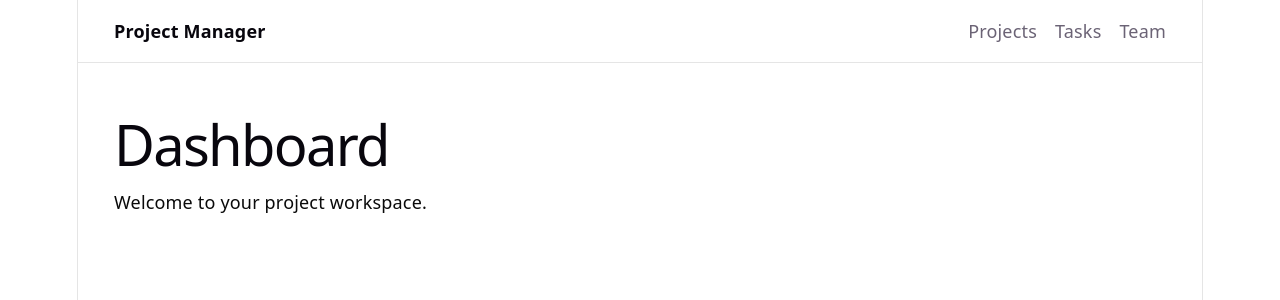
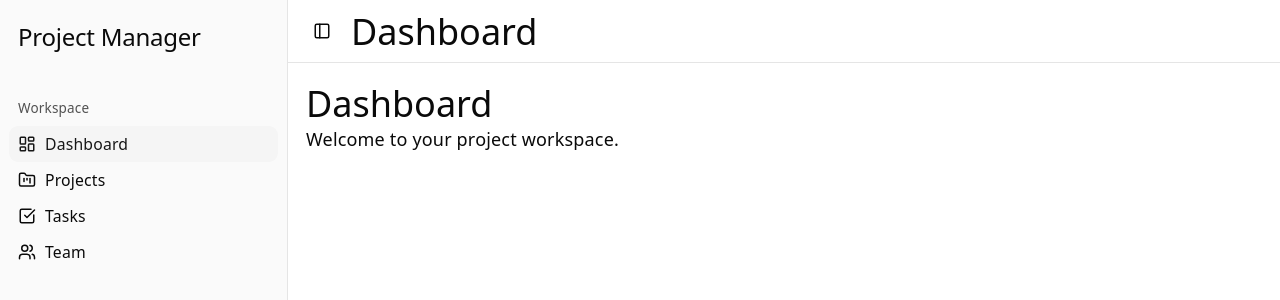
Before and after one commit to portg1/Project-Managemen, a React (Vite) app: page / in a window 1280 px wide. Shown: the top 300 px of the page. Built offline with nearby package versions, Linux system fonts and the light colour scheme.

Commit message:
fix: wire app shell and correct layout

```diff
--- a/src/App.jsx
+++ b/src/App.jsx
@@ -1,8 +1,18 @@
 import AppRouter from './routes/AppRouter.jsx'
+import AppShell from "@/components/layout/AppShell"
+import { BrowserRouter } from 'react-router'
+
 import { Toaster } from '@/components/ui/sonner'
 
 function App() {
-  return <><AppRouter /><Toaster /></>
+  return (
+    <BrowserRouter>
+      <AppShell>
+        <AppRouter />
+      </AppShell>
+      <Toaster />
+    </BrowserRouter>
+  )
 }
 
 export default App
--- /dev/null
+++ b/src/components/layout/AppHeader.jsx
@@ -0,0 +1,35 @@
+import {
+  SidebarTrigger,
+} from "@/components/ui/sidebar"
+
+import { Separator } from "@/components/ui/separator"
+import { useLocation } from "react-router"
+
+// Import your theme toggle when implemented.
+
+function getPageTitle(pathname) {
+  if (pathname === "/") return "Dashboard"
+  if (pathname === "/projects") return "Projects"
+  if (pathname.startsWith("/projects/")) return "Project Details"
+  if (pathname === "/tasks") return "Tasks"
+  if (pathname === "/team") return "Team"
+  if (pathname.startsWith("/team/")) return "Member Details"
+
+  return "Not Found"
+}
+
+export default function AppHeader() {
+  const location = useLocation()
+  const pageTitle = getPageTitle(location.pathname)
+
+  return (
+    <header className="flex h-14 shrink-0 items-center gap-3 border-b px-4">
+      <SidebarTrigger />
+
+      <h1 className="text-lg font-semibold">
+        {pageTitle}
+      </h1>
+
+    </header>
+  )
+}
--- /dev/null
+++ b/src/components/layout/AppShell.jsx
@@ -0,0 +1,23 @@
+import {
+  SidebarProvider,
+  SidebarInset,
+} from "@/components/ui/sidebar"
+
+import AppSidebar from "./AppSidebar"
+import AppHeader from "./AppHeader"
+
+export default function AppShell({ children }) {
+  return (
+    <SidebarProvider className="h-svh min-h-0">
+      <AppSidebar />
+
+      <SidebarInset className="min-h-0 min-w-0">
+        <AppHeader />
+
+        <main className="min-h-0 flex-1 overflow-y-auto p-4">
+          {children}
+        </main>
+      </SidebarInset>
+    </SidebarProvider>
+  )
+}
--- /dev/null
+++ b/src/components/layout/AppSidebar.jsx
@@ -0,0 +1,98 @@
+import {
+  Sidebar,
+  SidebarHeader,
+  SidebarContent,
+  SidebarGroup,
+  SidebarGroupLabel,
+  SidebarGroupContent,
+  SidebarMenu,
+  SidebarMenuItem,
+  SidebarMenuButton,
+  SidebarFooter,
+  useSidebar,
+} from "@/components/ui/sidebar"
+
+import { NavLink, useLocation } from "react-router"
+
+import {
+  LayoutDashboard,
+  FolderKanban,
+  CheckSquare,
+  Users,
+} from "lucide-react"
+
+const navigationItems = [
+  { title: "Dashboard", url: "/", icon: LayoutDashboard },
+  { title: "Projects", url: "/projects", icon: FolderKanban },
+  { title: "Tasks", url: "/tasks", icon: CheckSquare },
+  { title: "Team", url: "/team", icon: Users },
+]
+
+export default function AppSidebar() {
+  const location = useLocation()
+  const { isMobile, setOpenMobile } = useSidebar()
+
+  const isActive = (url) => {
+    if (url === "/") {
+      return location.pathname === "/"
+    }
+
+    return (
+      location.pathname === url ||
+      location.pathname.startsWith(`${url}/`)
+    )
+  }
+
+  return (
+    <Sidebar collapsible="offcanvas">
+      <SidebarHeader>
+        <div className="px-2 py-3">
+          <h2 className="text-lg font-semibold">
+            Project Manager
+          </h2>
+        </div>
+      </SidebarHeader>
+
+      <SidebarContent>
+        <SidebarGroup>
+          <SidebarGroupLabel>
+            Workspace
+          </SidebarGroupLabel>
+
+          <SidebarGroupContent>
+            <SidebarMenu>
+              {navigationItems.map((item) => {
+                const Icon = item.icon
+
+                return (
+                  <SidebarMenuItem key={item.url}>
+                    <SidebarMenuButton
+                      render={
+                        <NavLink
+                          to={item.url}
+                          onClick={() => {
+                            if (isMobile) {
+                              setOpenMobile(false)
+                            }
+                          }}
+                        />
+                      }
+                      isActive={isActive(item.url)}
+                    >
+                      <Icon />
+                      <span>{item.title}</span>
+                    </SidebarMenuButton>
+                  </SidebarMenuItem>
+                )
+              })}
+            </SidebarMenu>
+          </SidebarGroupContent>
+        </SidebarGroup>
+      </SidebarContent>
+
+      <SidebarFooter>
+        {/* Optional footer content */}
+      </SidebarFooter>
+    </Sidebar>
+  )
+}
--- a/src/index.css
+++ b/src/index.css
@@ -122,11 +122,7 @@ body {
 }
 
 #root {
-  width: 1126px;
-  max-width: 100%;
-  margin: 0 auto;
-  text-align: center;
-  border-inline: 1px solid var(--border);
+  width: 100%;
   min-height: 100svh;
   display: flex;
   flex-direction: column;
@@ -137,16 +133,16 @@ h1,
 h2 {
   font-family: var(--heading);
   font-weight: 500;
-  color: var(--text-h);
+  color: var(--foreground);
 }
 
 h1 {
-  font-size: 56px;
-  letter-spacing: -1.68px;
-  margin: 32px 0;
+  font-size: 2rem;
+  line-height: 1.25;
+  letter-spacing: normal;
+  margin: 0;
   @media (max-width: 1024px) {
-    font-size: 36px;
-    margin: 20px 0;
+    font-size: 1.75rem;
   }
 }
 h2 {
--- a/src/routes/AppRouter.jsx
+++ b/src/routes/AppRouter.jsx
@@ -1,4 +1,4 @@
-import { BrowserRouter, NavLink, Outlet, Route, Routes } from 'react-router'
+import { Route, Routes } from 'react-router'
 import DashboardPage from '../pages/DashboardPage.jsx'
 import MemberDetailsPage from '../pages/MemberDetailsPage.jsx'
 import NotFoundPage from '../pages/NotFoundPage.jsx'
@@ -8,27 +8,9 @@ import TasksPage from '../pages/TasksPage.jsx'
 import TeamPage from '../pages/TeamPage.jsx'
 import './AppRouter.css'
 
-function Layout() {
-  return (
-    <div className="app-shell">
-      <header className="app-header">
-        <NavLink className="brand" to="/">Project Manager</NavLink>
-        <nav aria-label="Main navigation">
-          <NavLink to="/projects">Projects</NavLink>
-          <NavLink to="/tasks">Tasks</NavLink>
-          <NavLink to="/team">Team</NavLink>
-        </nav>
-      </header>
-      <main className="app-content"><Outlet /></main>
-    </div>
-  )
-}
-
 export default function AppRouter() {
   return (
-    <BrowserRouter>
     <Routes>
-        <Route element={<Layout />}>
       <Route path="/" element={<DashboardPage />} />
       <Route path="/projects" element={<ProjectsPage />} />
       <Route path="/projects/:id" element={<ProjectDetailsPage />} />
@@ -36,8 +18,6 @@ export default function AppRouter() {
       <Route path="/team" element={<TeamPage />} />
       <Route path="/team/:id" element={<MemberDetailsPage />} />
       <Route path="*" element={<NotFoundPage />} />
-        </Route>
     </Routes>
-    </BrowserRouter>
   )
 }
```
Lines whose indentation alone changed are shown as unchanged.
